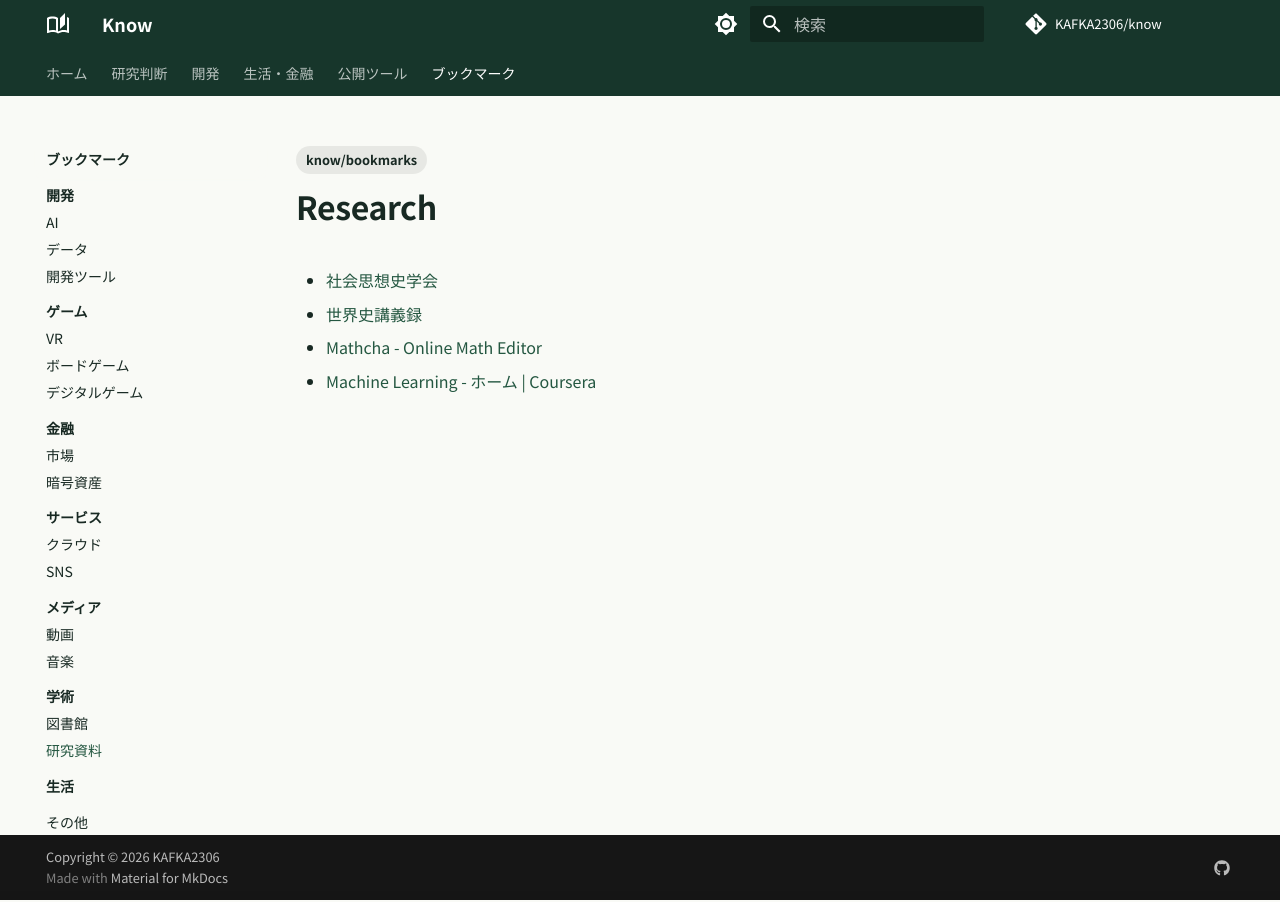
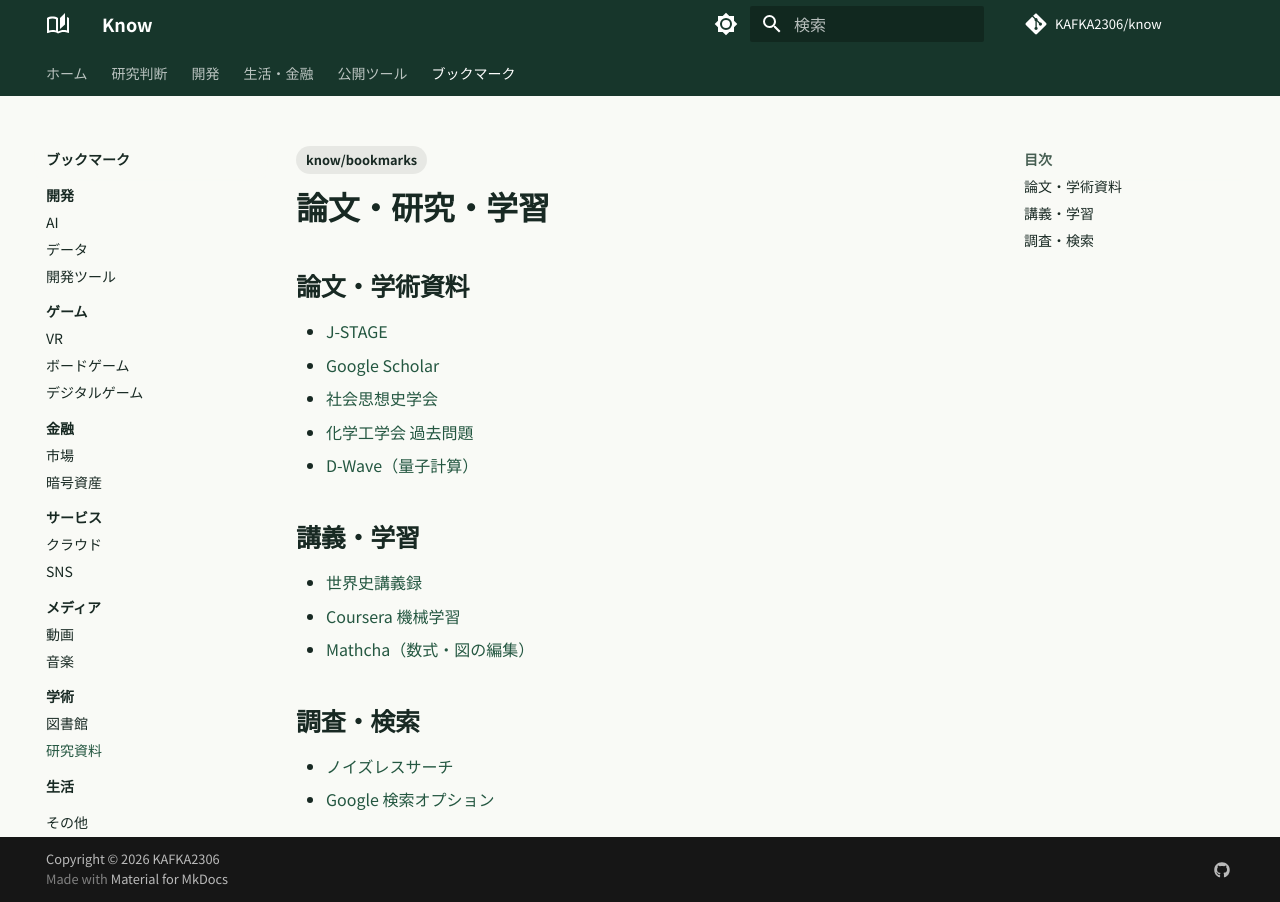
Before and after one commit to KAFKA2306/know, an MkDocs documentation site: the page built from docs/bookmarks/Academic/Research/index.md, in a window 1280 px wide. Built offline with MkDocs 1.6.1 and Material for MkDocs 9.7.7, drawn with Linux system fonts in a browser that asks for light colours; comment, search, counter and statistics services are not loaded.

Commit message:
docs(bookmarks): classify sources in docs/bookmarks/Academic/Research/index.md

```diff
--- a/docs/bookmarks/Academic/Research/index.md
+++ b/docs/bookmarks/Academic/Research/index.md
@@ -1,13 +1,27 @@
 ---
 type: bookmark
-description: "「Research」のブックマークを探すための索引。"
+description: "論文、学術資料、講義、学習・調査支援を探すリンク集。"
 tags:
   - know/bookmarks
 ---
 
-# Research
+# 論文・研究・学習
 
+## 論文・学術資料
+
+- [J-STAGE](https://www.jstage.jst.go.jp)
+- [Google Scholar](https://scholar.google.co.jp)
 - [社会思想史学会](http://shst.jp)
+- [化学工学会 過去問題](http://www.scej.org)
+- [D-Wave（量子計算）](https://www.dwavesys.com)
+
+## 講義・学習
+
 - [世界史講義録](http://timeway.vivian.jp)
-- [Mathcha - Online Math Editor](https://www.mathcha.io)
-- [Machine Learning - ホーム | Coursera](https://www.coursera.org)
+- [Coursera 機械学習](https://www.coursera.org)
+- [Mathcha（数式・図の編集）](https://www.mathcha.io)
+
+## 調査・検索
+
+- [ノイズレスサーチ](http://pasokatu.com)
+- [Google 検索オプション](https://www.google.co.jp)
```
